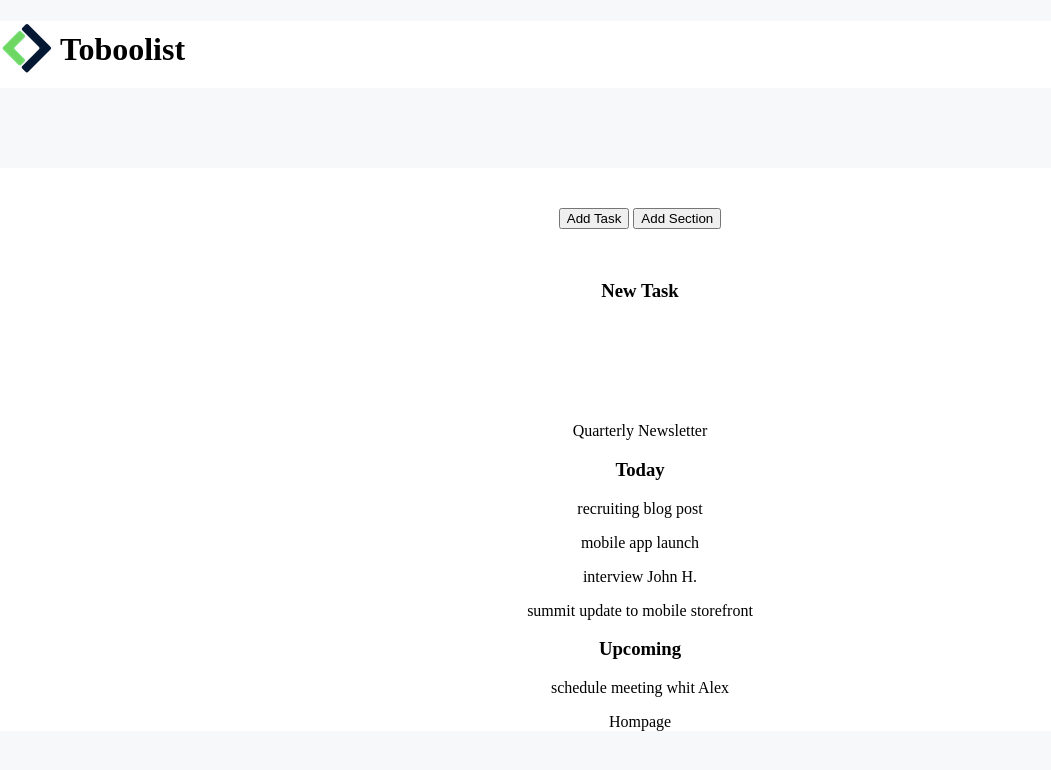
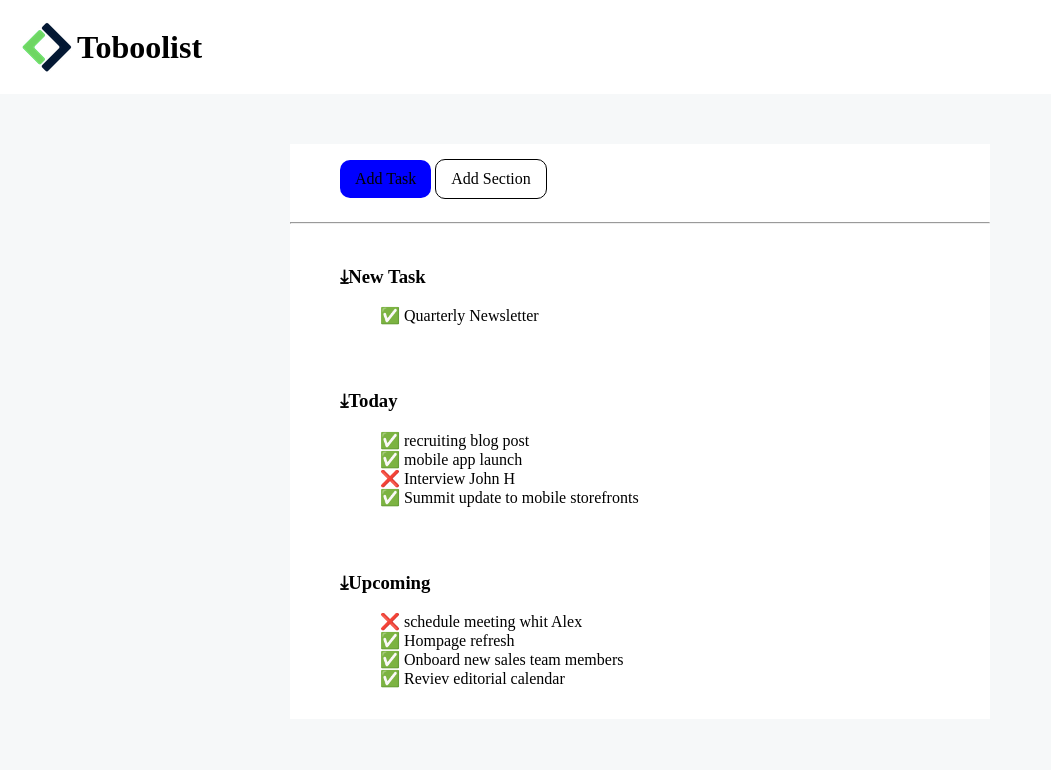
Before and after one commit to Mattia311/html-css-toboolist, a plain HTML site: page index.html in a window 1280 px wide. Shown: the whole page, without its empty margins (0-1051 px from the left). Drawn offline with Linux system fonts and the light colour scheme.

Commit message:
main quasi completo

```diff
--- a/index.html
+++ b/index.html
@@ -9,30 +9,51 @@
 </head>
 <body class="body">
     <header class="site_header">
+        <img class="immagine" src="./img/logo copia.png" alt="">
         <h1>Toboolist</h1>
+
     </header>
     <!-- /header -->
     <main class="site_main">
         <div class="primo">
-            <button> Add Task</button> <button>Add Section </button>
+            <div class="bott"> Add Task</div> <div class="bott2">Add Section </div>
         </div>
-        <div class="new">
-            <h3>New Task</h3>
-            <p class="primo">Quarterly Newsletter</p>
+        <hr>
+        <div class="primo">
+            <h3 class="h3">&#10515;New Task</h3>
+            <ul>
+                <li><span>✅</span> Quarterly Newsletter</li>
+            </ul>
         </div>
-        <div>
-            <h3>Today</h3>
-            <p>recruiting blog post</p>
-            <p>mobile app launch</p>
-            <p>interview John H.</p>
-            <p>summit update to mobile storefront</p>
+        <div class="primo">
+            <h3 class=" ciao">&#10515;Today</h3>
+            <div class="ciao1">
+                <ul>
+                    <li> <span>✅</span> recruiting blog post</li>
+                    <li><span>✅</span> mobile app launch</li>
+                    <li><span>❌</span> Interview John H</li>
+                    <li><span>✅</span> Summit update to mobile storefronts</li>
+                </ul>
+
+            </div>
 
         </div>
-        <div>
-            <h3>Upcoming</h3>
-            <p>schedule meeting whit Alex</p>
-            <p>Hompage </p>
+        <div class="primo">
+            <h3>&#10515;Upcoming</h3>
+            <div>
+                <ul>
+                    <li><span>❌</span> schedule meeting whit Alex</li>
+                    <li><span>✅</span> Hompage refresh</li>
+                    <li><span>✅</span> Onboard new sales team members</li>
+                    <li><span>✅</span> Reviev editorial calendar</li>
+
+
+                </ul>
+
+            </div>
+
         </div>
+
 
 
     </main>
--- a/style.css
+++ b/style.css
@@ -1,43 +1,85 @@
 .body {
     background-color:#F6F8F9;
     margin: 0px;
+}
+.immagine{
+    vertical-align: middle;
 }
 
 
 
 
 .site_header {
-    background-image: url(./img/logo\ copia.png);
-    background-repeat: no-repeat;
+
     box-sizing: border-box;
     background-color: white;
+    padding: 20px;
+
+
 
 
 
 }
 h1 {
-    margin-left: 60px;
-    padding-top: 10px;
-    padding-bottom: 20px;
+    margin:0px;
+    vertical-align:middle;
+
+    display:inline-block
+
 
 
 
 }
 .site_main {
-    text-align: center;
-    margin: auto;
+
+    vertical-align: top;
+
+    margin: 50px auto 0;
     background-color:white;
+    width: 700px;
+}
 
 
 
 
 .primo {
-  padding-top:40px;
+    padding: 15px 50px;
+
 
 }
 .new {
-    padding-top:2rem;
+    padding-top: 1.5rem;
+
 }
-.primo {
-    margin-top: 5rem;
+.primo1 {
+
+
 }
+h3{
+
+}
+.bott{
+    display: inline-block ;
+    padding: 10px 15px;
+    background-color: blue;
+    border-radius: 10px;
+
+
+}
+.bott2 {
+    display: inline-block ;
+    padding:10px 15px;
+    background-color: white;
+    border: 1px solid black;
+    border-radius: 10px;
+
+}
+.ciao{
+
+}
+.ciao1 {
+
+}
+ul {
+    list-style-type: none;
+}
```
